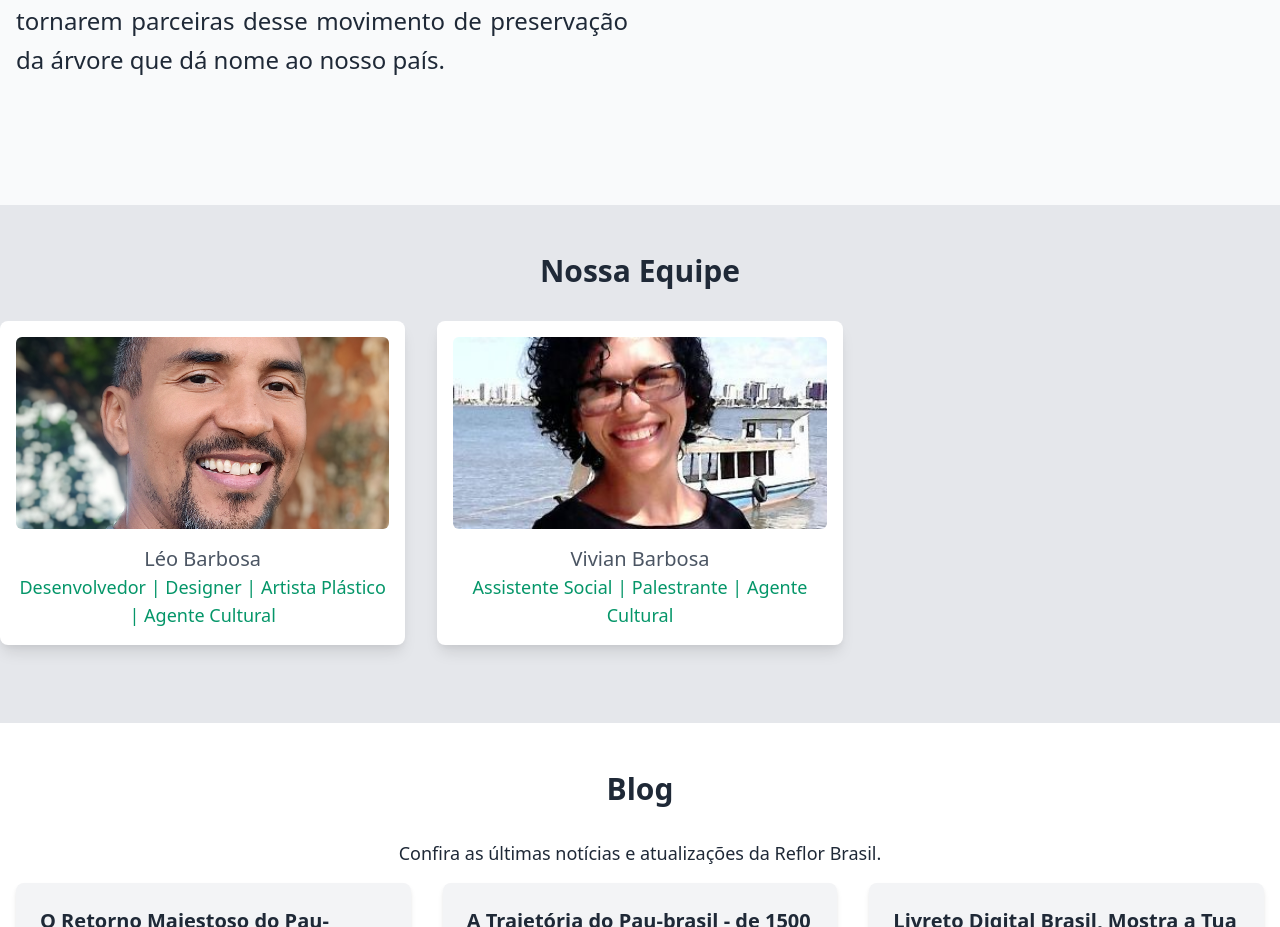
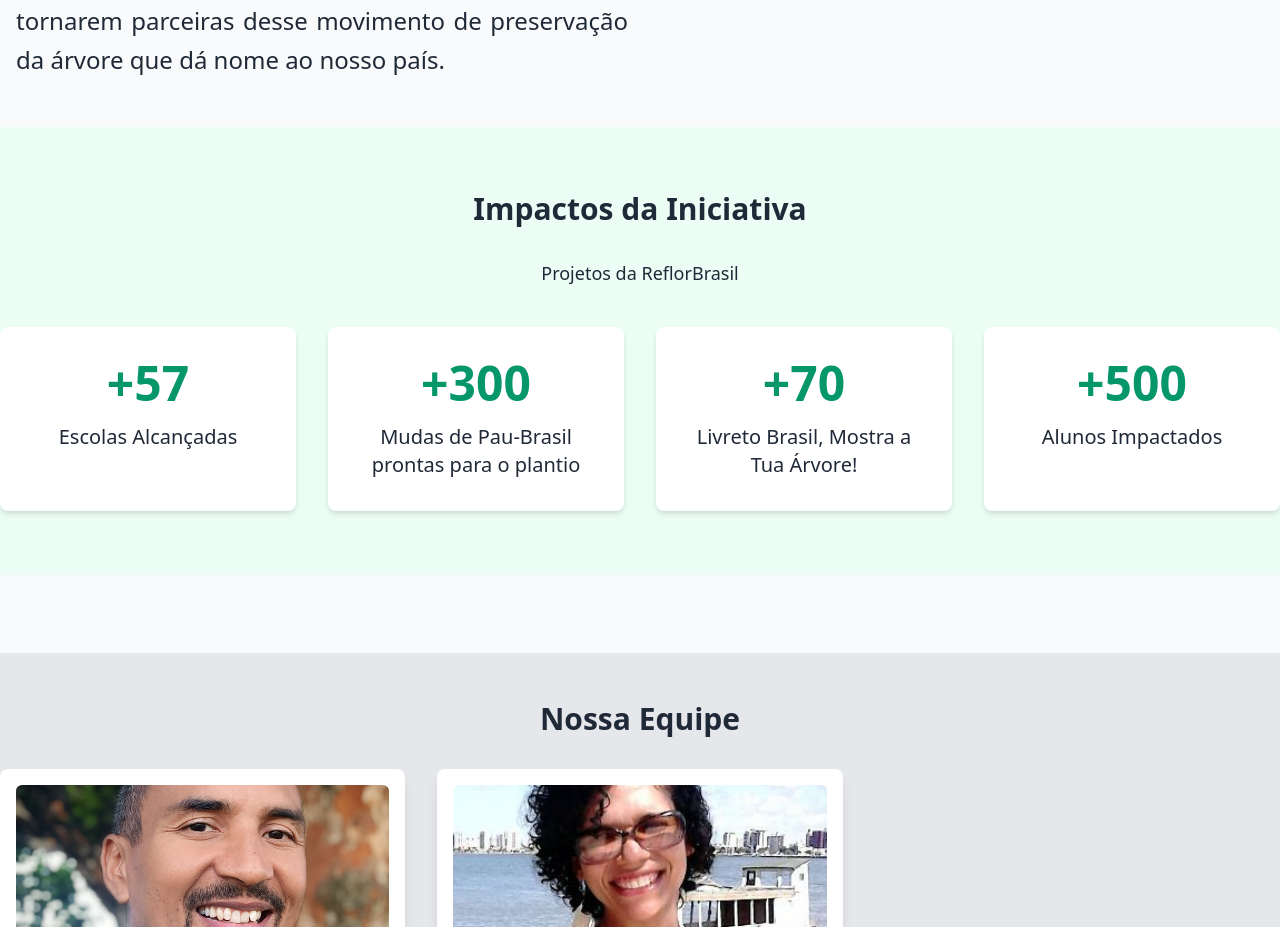
Before and after one commit to lbseven7/reflorbrasil-oficial, a plain HTML site: page index.html in a window 1280 px wide. Shown: the part 2260-3187 px from the top of the page. Drawn offline with nearby package versions, Linux system fonts and the light colour scheme; a script that the page names is missing.

Commit message:
feat: adiciona a sessão números

```diff
--- a/index.html
+++ b/index.html
@@ -132,8 +132,7 @@
 
                     <div class="card bg-white p-4 shadow-lg rounded-lg hover:shadow-xl transition-shadow duration-300">
                         <a href="irma-dulce.html" class="block">
-                            <img src="images/irma-dulce-plantio.png" loading="lazy"
-                                alt="Ação na Escola Irmã Dulce"
+                            <img src="images/irma-dulce-plantio.png" loading="lazy" alt="Ação na Escola Irmã Dulce"
                                 class="w-full h-48 object-cover rounded-md mb-4" />
                             <p class="text-center text-xl font-medium">Ação na Escola Irmã Dulce</p>
                         </a>
@@ -205,6 +204,37 @@
                 <div class="flex justify-center">
                     <img src="images/PLANTANDO-CRIANÇAS.png" loading="lazy" alt="idealizador do reflorbrasil"
                         class="w-full max-w-2xl rounded-lg shadow-lg">
+                </div>
+            </div>
+        </section>
+
+        <section id="numeros" class="bg-green-50 py-16">
+            <div class="container mx-auto text-center">
+                <header>
+                    <h2 class="text-3xl font-semibold mb-8">Impactos da Iniciativa</h2>
+                    <p class="text-lg mb-10">Projetos da ReflorBrasil</p>
+                </header>
+
+                <div class="grid grid-cols-1 md:grid-cols-2 lg:grid-cols-4 gap-8">
+                    <div class="bg-white p-8 rounded-lg shadow-md hover:shadow-lg transition-shadow duration-300 transform hover:scale-105">
+                        <div class="text-5xl font-bold text-green-600 mb-4">+57</div>
+                        <div class="text-xl font-medium">Escolas Alcançadas</div>
+                    </div>
+
+                    <div class="bg-white p-8 rounded-lg shadow-md hover:shadow-lg transition-shadow duration-300 transform hover:scale-105">
+                        <div class="text-5xl font-bold text-green-600 mb-4">+300</div>
+                        <div class="text-xl font-medium">Mudas de Pau-Brasil prontas para o plantio</div>
+                    </div>
+
+                    <div class="bg-white p-8 rounded-lg shadow-md hover:shadow-lg transition-shadow duration-300 transform hover:scale-105">
+                        <div class="text-5xl font-bold text-green-600 mb-4">+70</div>
+                        <div class="text-xl font-medium">Livreto Brasil, Mostra a Tua Árvore!</div>
+                    </div>
+
+                    <div class="bg-white p-8 rounded-lg shadow-md hover:shadow-lg transition-shadow duration-300 transform hover:scale-105">
+                        <div class="text-5xl font-bold text-green-600 mb-4">+500</div>
+                        <div class="text-xl font-medium">Alunos Impactados</div>
+                    </div>
                 </div>
             </div>
         </section>
```
